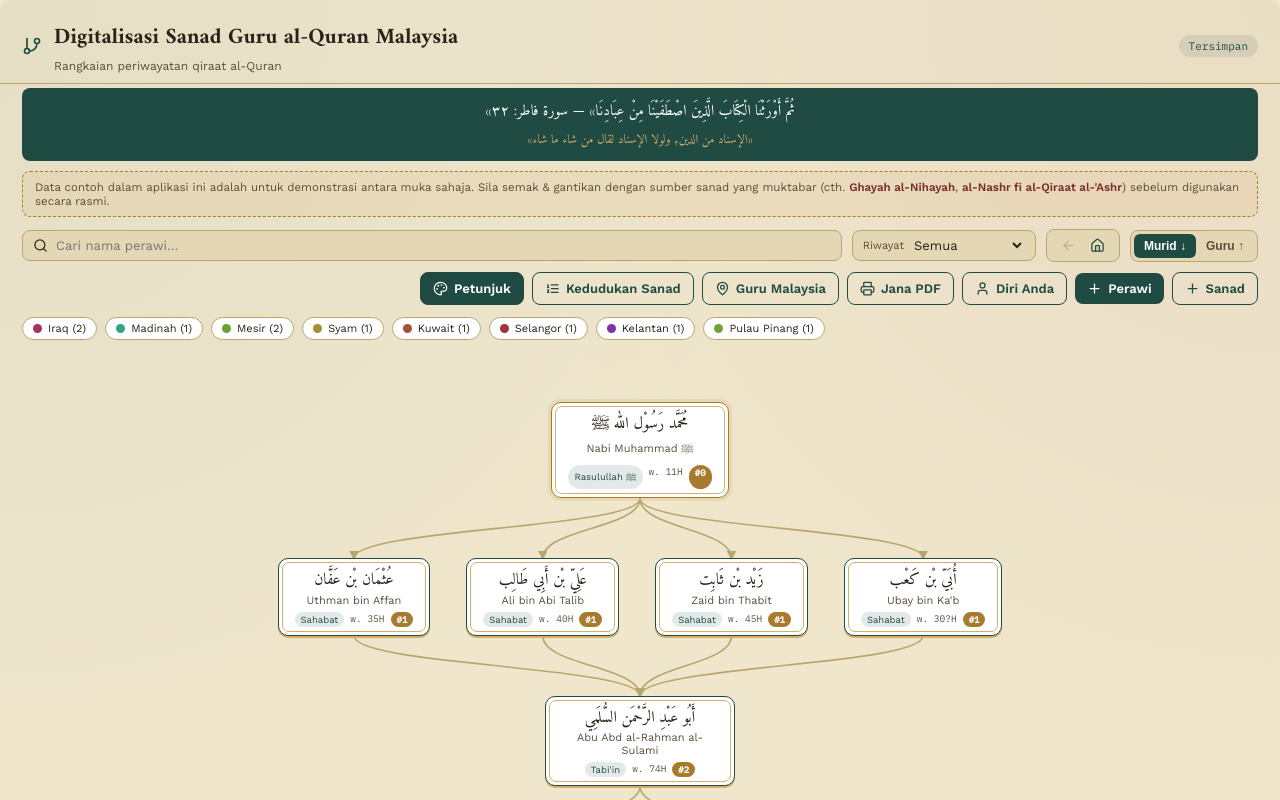
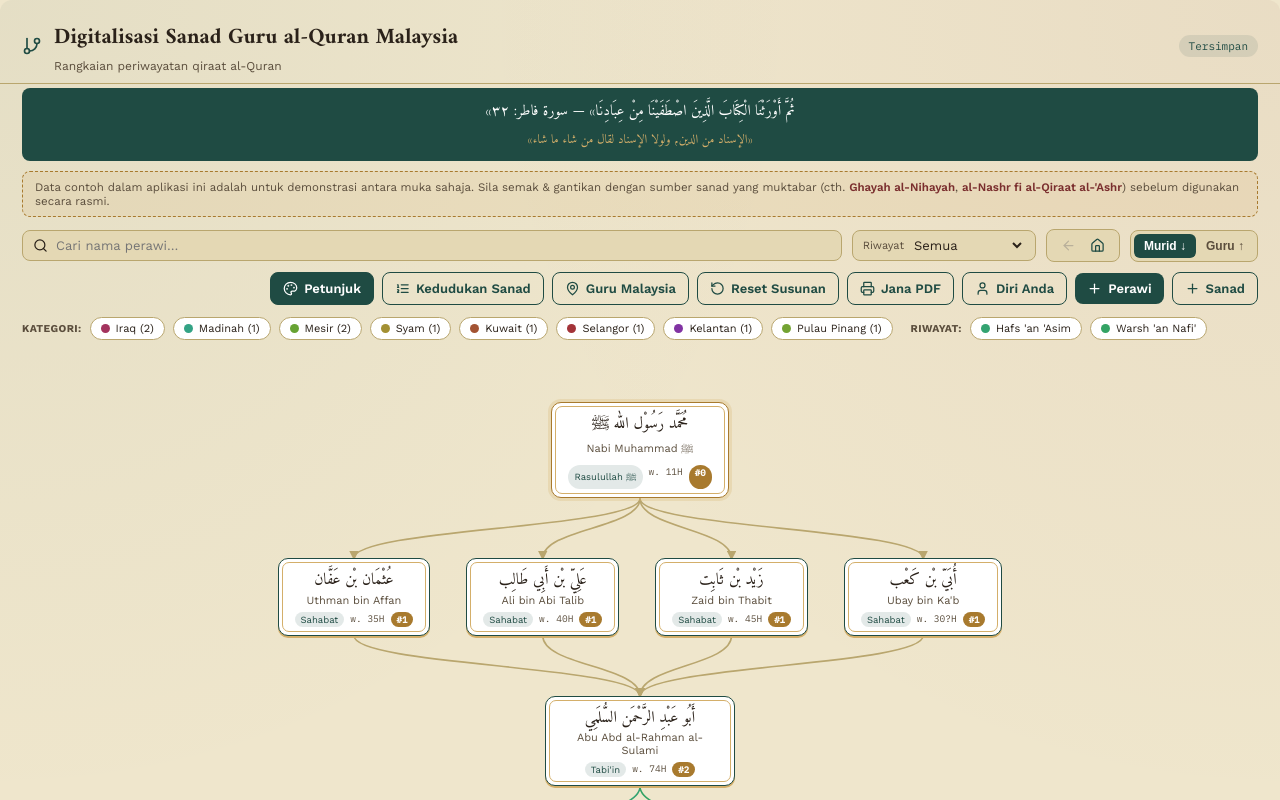
Before and after one commit to zulikhwan87/digitalsanad, a React (Vite) app: page / in a window 1280 px wide. Both pictures are taken after a click on the button "Petunjuk". Shown: the top 800 px of the page. Built offline with nearby package versions, Linux system fonts and the light colour scheme.

Commit message:
Add RotateCcw icon and node position overrides

```diff
--- a/src/App.jsx
+++ b/src/App.jsx
@@ -1,7 +1,7 @@
 import { useState, useEffect, useMemo, useCallback, useRef, useLayoutEffect } from "react";
 import {
   Plus, Trash2, X, GitBranch,
-  Home, Search, Loader2, Pencil, ArrowLeft, Check, User, Palette, Printer, ListOrdered, MapPin
+  Home, Search, Loader2, Pencil, ArrowLeft, Check, User, Palette, Printer, ListOrdered, MapPin, RotateCcw
 } from "lucide-react";
 
 /* ---------------------------------------------------------
@@ -39,6 +39,19 @@ function categoryColor(name) {
   for (let i = 0; i < name.length; i++) hash = name.charCodeAt(i) + ((hash << 5) - hash);
   const hue = Math.abs(hash) % 360;
   return `hsl(${hue}, 52%, 42%)`;
+}
+
+const DEFAULT_LINE_COLOR = "#B9A66E";
+
+/* Warna anak panah ikut riwayat/jalur sanad — "Umum" (sambungan generik,
+   belum bercabang ikut riwayat) sentiasa guna warna neutral. */
+function riwayatColor(riwayat) {
+  if (!riwayat || riwayat === "Umum") return DEFAULT_LINE_COLOR;
+  return categoryColor(riwayat);
+}
+
+function slugId(s) {
+  return String(s || "umum").replace(/[^a-zA-Z0-9]/g, "_");
 }
 
 const SEED_PERAWI = [
@@ -112,6 +125,7 @@ export default function PokokSanadApp() {
   const [showRanking, setShowRanking] = useState(false);
   const [rankingTabaqat, setRankingTabaqat] = useState("Semua");
   const [showDirectory, setShowDirectory] = useState(false);
+  const [nodePositionOverrides, setNodePositionOverrides] = useState({});
 
   /* ---------- load (localStorage) ---------- */
   useEffect(() => {
@@ -122,6 +136,7 @@ export default function PokokSanadApp() {
         setPerawi(data.perawi || []);
         setSanad(data.sanad || []);
         setRootId(data.rootId || (data.perawi && data.perawi[0]?.id) || null);
+        setNodePositionOverrides(data.nodePositionOverrides || {});
       } else {
         setPerawi(SEED_PERAWI);
         setSanad(SEED_SANAD);
@@ -144,7 +159,7 @@ export default function PokokSanadApp() {
       try {
         localStorage.setItem(
           STORAGE_KEY,
-          JSON.stringify({ perawi, sanad, rootId })
+          JSON.stringify({ perawi, sanad, rootId, nodePositionOverrides })
         );
         setSaveState("saved");
       } catch {
@@ -152,7 +167,7 @@ export default function PokokSanadApp() {
       }
     }, 500);
     return () => clearTimeout(t);
-  }, [perawi, sanad, rootId, loading]);
+  }, [perawi, sanad, rootId, nodePositionOverrides, loading]);
 
   const perawiMap = useMemo(
     () => Object.fromEntries(perawi.map((p) => [p.id, p])),
@@ -205,6 +220,17 @@ export default function PokokSanadApp() {
     });
     return Array.from(map.entries());
   }, [perawi]);
+
+  /* Petunjuk warna anak panah ikut riwayat/jalur sanad */
+  const riwayatLegend = useMemo(() => {
+    const map = new Map();
+    sanad.forEach((e) => {
+      if (e.riwayat && e.riwayat !== "Umum") {
+        if (!map.has(e.riwayat)) map.set(e.riwayat, categoryColor(e.riwayat));
+      }
+    });
+    return Array.from(map.entries());
+  }, [sanad]);
 
   /* Senarai kedudukan sanad — semua perawi yang bersambung ke Rasulullah ﷺ,
      disusun daripada peringkat terendah (sanad tertinggi/terdekat) ke tertinggi
@@ -441,6 +467,13 @@ export default function PokokSanadApp() {
           <button className="btn-secondary" onClick={() => setShowDirectory(true)} title="Senarai guru al-Quran Malaysia ikut negeri">
             <MapPin size={15} /> Guru Malaysia
           </button>
+          <button
+            className="btn-secondary"
+            onClick={() => setNodePositionOverrides({})}
+            title="Kembalikan semua kad ke susunan automatik (buang seretan manual)"
+          >
+            <RotateCcw size={15} /> Reset Susunan
+          </button>
           <button className="btn-secondary" onClick={() => window.print()} title="Jana PDF / cetak keseluruhan sanad">
             <Printer size={15} /> Jana PDF
           </button>
@@ -456,12 +489,13 @@ export default function PokokSanadApp() {
         </div>
       </div>
 
-      {(showLegend || categories.length > 0) && (
+      {(showLegend || categories.length > 0 || riwayatLegend.length > 0) && (
         <div className={`legend-bar${showLegend ? "" : " legend-hidden"}`}>
+          <span className="legend-label">Kategori:</span>
           {categories.length === 0 ? (
             <span className="muted">
               Belum ada kategori ditambah. Isi medan "Kategori" bila tambah/sunting perawi
-              (cth. nama negara atau kumpulan qiraat) untuk ia dipaparkan di sini dengan warna automatik.
+              (cth. nama negeri, negara, atau kumpulan qiraat) untuk ia dipaparkan di sini dengan warna automatik.
             </span>
           ) : (
             categories.map(([name, info]) => (
@@ -470,6 +504,17 @@ export default function PokokSanadApp() {
                 {name} ({info.count})
               </span>
             ))
+          )}
+          {riwayatLegend.length > 0 && (
+            <>
+              <span className="legend-label legend-label-sep">Riwayat:</span>
+              {riwayatLegend.map(([name, color]) => (
+                <span className="legend-chip" key={name}>
+                  <span className="legend-dot" style={{ background: color }} />
+                  {name}
+                </span>
+              ))}
+            </>
           )}
         </div>
       )}
@@ -485,6 +530,8 @@ export default function PokokSanadApp() {
           onSelect={setSelectedId}
           onDrill={drillInto}
           distanceMap={distanceMap}
+          nodePositionOverrides={nodePositionOverrides}
+          setNodePositionOverrides={setNodePositionOverrides}
         />
 
         {selected && (
@@ -621,10 +668,42 @@ export default function PokokSanadApp() {
    semua sambungan dilukis sebagai anak panah berasingan ke/dari
    nod yang sama (bukan kad diulang seperti sebelum ini).
 --------------------------------------------------------- */
-function SanadGraph({ rootId, perawiMap, sanad, riwayatFilter, direction, selectedId, onSelect, onDrill, distanceMap }) {
+function SanadGraph({ rootId, perawiMap, sanad, riwayatFilter, direction, selectedId, onSelect, onDrill, distanceMap, nodePositionOverrides, setNodePositionOverrides }) {
   const canvasRef = useRef(null);
   const nodeRefs = useRef({});
   const [positions, setPositions] = useState({});
+  const dragStateRef = useRef(null);
+  const dragMovedRef = useRef(false);
+
+  const handlePointerDown = (e, id) => {
+    e.stopPropagation();
+    const existing = nodePositionOverrides[id] || { dx: 0, dy: 0 };
+    dragStateRef.current = { id, startX: e.clientX, startY: e.clientY, startDx: existing.dx, startDy: existing.dy };
+    dragMovedRef.current = false;
+    e.currentTarget.setPointerCapture(e.pointerId);
+  };
+
+  const handlePointerMove = (e) => {
+    const ds = dragStateRef.current;
+    if (!ds) return;
+    const dx = e.clientX - ds.startX;
+    const dy = e.clientY - ds.startY;
+    if (Math.abs(dx) > 4 || Math.abs(dy) > 4) dragMovedRef.current = true;
+    if (!dragMovedRef.current) return;
+    setNodePositionOverrides((prev) => ({ ...prev, [ds.id]: { dx: ds.startDx + dx, dy: ds.startDy + dy } }));
+  };
+
+  const handlePointerUp = () => {
+    dragStateRef.current = null;
+  };
+
+  const handleNodeClick = (id) => {
+    if (dragMovedRef.current) {
+      dragMovedRef.current = false;
+      return;
+    }
+    onSelect(id);
+  };
 
   const adjacency = useMemo(() => {
     const fwd = {};
@@ -699,7 +778,7 @@ function SanadGraph({ rootId, perawiMap, sanad, riwayatFilter, direction, select
       window.removeEventListener("resize", measure);
       clearTimeout(t);
     };
-  }, [order, edgesToDraw.length]);
+  }, [order, edgesToDraw.length, nodePositionOverrides]);
 
   const edgePaths = useMemo(() => {
     return edgesToDraw
@@ -738,12 +817,29 @@ function SanadGraph({ rootId, perawiMap, sanad, riwayatFilter, direction, select
       <div className="graph-content" ref={canvasRef}>
         <svg className="graph-svg">
           <defs>
-            <marker id="sanad-arrow" viewBox="0 0 10 10" refX="8" refY="5" markerWidth="6" markerHeight="6" orient="auto-start-reverse">
-              <path d="M0,0 L10,5 L0,10 z" className="arrow-head" />
-            </marker>
+            {Array.from(new Set(edgePaths.map((p) => p.riwayat || "Umum"))).map((r) => (
+              <marker
+                key={r}
+                id={`sanad-arrow-${slugId(r)}`}
+                viewBox="0 0 10 10"
+                refX="8"
+                refY="5"
+                markerWidth="6"
+                markerHeight="6"
+                orient="auto-start-reverse"
+              >
+                <path d="M0,0 L10,5 L0,10 z" style={{ fill: riwayatColor(r) }} />
+              </marker>
+            ))}
           </defs>
           {edgePaths.map((p) => (
-            <path key={p.id} d={p.d} className="graph-edge" markerEnd="url(#sanad-arrow)" />
+            <path
+              key={p.id}
+              d={p.d}
+              className="graph-edge"
+              style={{ stroke: riwayatColor(p.riwayat) }}
+              markerEnd={`url(#sanad-arrow-${slugId(p.riwayat || "Umum")})`}
+            />
           ))}
         </svg>
 
@@ -767,12 +863,20 @@ function SanadGraph({ rootId, perawiMap, sanad, riwayatFilter, direction, select
               const catColor = categoryColor(p.kategori);
               const hasNext = (direction === "turun" ? adjacency.fwd[id] : adjacency.bwd[id]) || [];
               const isChainEnd = direction === "naik" && hasNext.length === 0;
+              const override = nodePositionOverrides[id];
+              const cardStyle = {
+                ...(catColor ? { borderLeftColor: catColor, borderLeftWidth: "5px" } : {}),
+                ...(override ? { transform: `translate(${override.dx}px, ${override.dy}px)`, zIndex: 5 } : {}),
+              };
               return (
                 <div className="graph-node-slot" key={id} ref={(el) => (nodeRefs.current[id] = el)}>
                   <div
-                    className={`node-card${isSelected ? " selected" : ""}${isProphet ? " node-prophet" : ""}`}
-                    style={catColor ? { borderLeftColor: catColor, borderLeftWidth: "5px" } : undefined}
-                    onClick={() => onSelect(id)}
+                    className={`node-card${isSelected ? " selected" : ""}${isProphet ? " node-prophet" : ""}${override ? " node-dragged" : ""}`}
+                    style={cardStyle}
+                    onPointerDown={(e) => handlePointerDown(e, id)}
+                    onPointerMove={handlePointerMove}
+                    onPointerUp={handlePointerUp}
+                    onClick={() => handleNodeClick(id)}
                     onDoubleClick={() => onDrill(id)}
                   >
                     <div className="node-arab">{p.nama_arab}</div>
@@ -1068,7 +1172,9 @@ const CSS = `
 .nav-group button:disabled { color: #b9b09a; cursor: not-allowed; }
 .actions-group { margin-left:auto; gap:8px; background:none; border:none; padding:0; }
 .btn-secondary.active { background: var(--teal); color:#fff; }
-.legend-bar { display:flex; flex-wrap:wrap; gap:8px; padding: 0 22px 12px; }
+.legend-bar { display:flex; flex-wrap:wrap; align-items:center; gap:8px; padding: 0 22px 12px; }
+.legend-label { font-size:10.5px; font-weight:700; color: var(--ink-soft); text-transform:uppercase; letter-spacing:0.4px; }
+.legend-label-sep { margin-left:10px; }
 .legend-chip { display:flex; align-items:center; gap:6px; font-size:11px; background:#fff; border:1px solid var(--line); padding:4px 10px; border-radius:20px; }
 .legend-dot { width:9px; height:9px; border-radius:50%; display:inline-block; flex-shrink:0; }
 .quote-block { margin: 4px 22px 0; background: var(--teal); color:#fff; border-radius:8px; padding:10px 16px; text-align:center; }
@@ -1100,7 +1206,10 @@ const CSS = `
 .graph-edge { fill:none; stroke: var(--line); stroke-width:1.6; }
 .arrow-head { fill: var(--line); }
 .graph-level { display:flex; justify-content:center; gap:36px; margin-bottom:60px; position:relative; z-index:1; }
-.graph-node-slot { display:flex; flex-direction:column; align-items:center; }
+.graph-node-slot { display:flex; flex-direction:column; align-items:center; position:relative; }
+.graph-node-slot .node-card { cursor: grab; touch-action: none; }
+.graph-node-slot .node-card:active { cursor: grabbing; }
+.node-card.node-dragged { box-shadow: 0 6px 16px rgba(42,33,25,0.25); }
 .graph-edge-label { position:absolute; transform:translate(-50%,-50%); z-index:2; pointer-events:none; }
 
 .tree-node-wrap { display:flex; flex-direction:column; align-items:center; }
```
